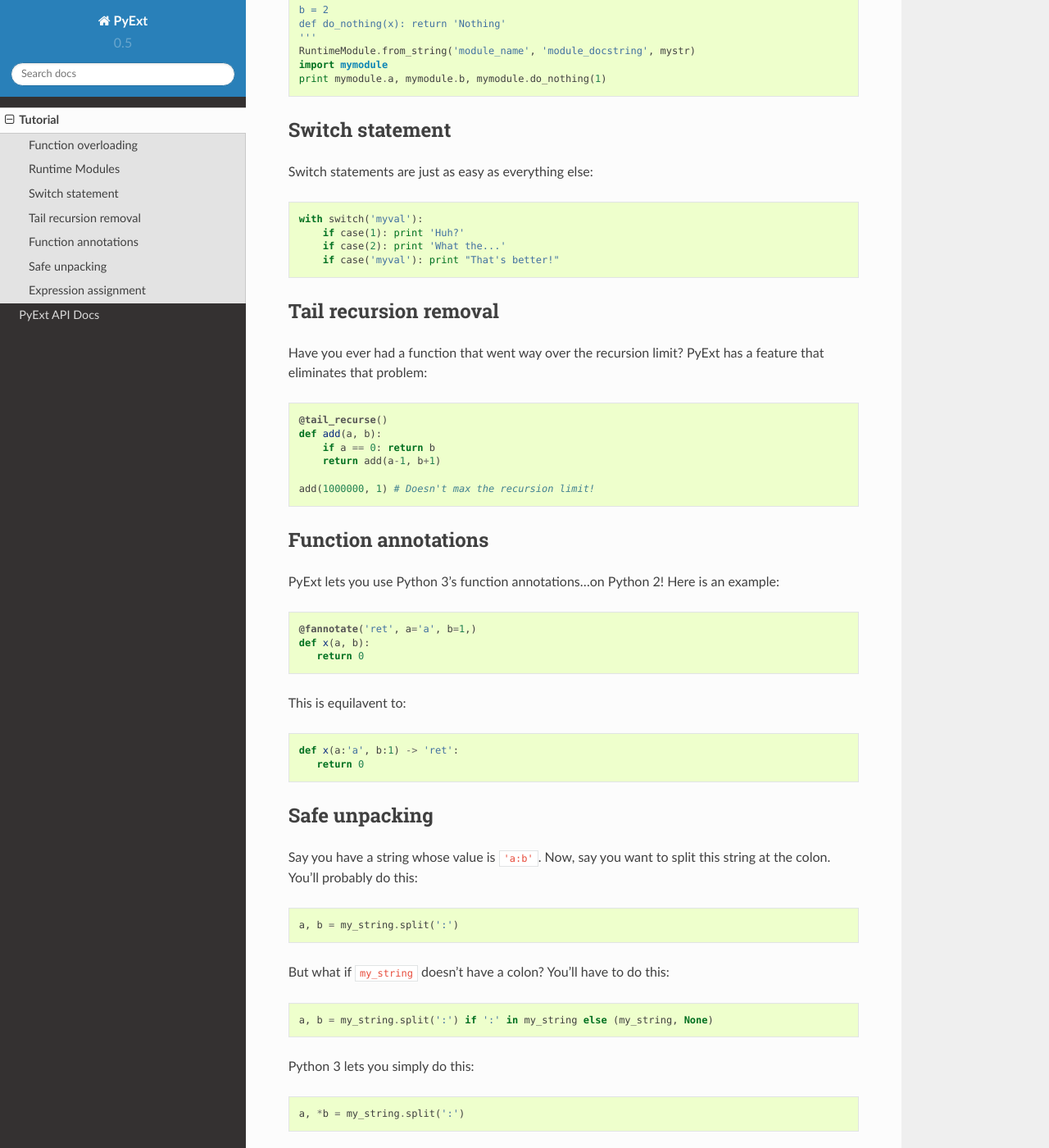
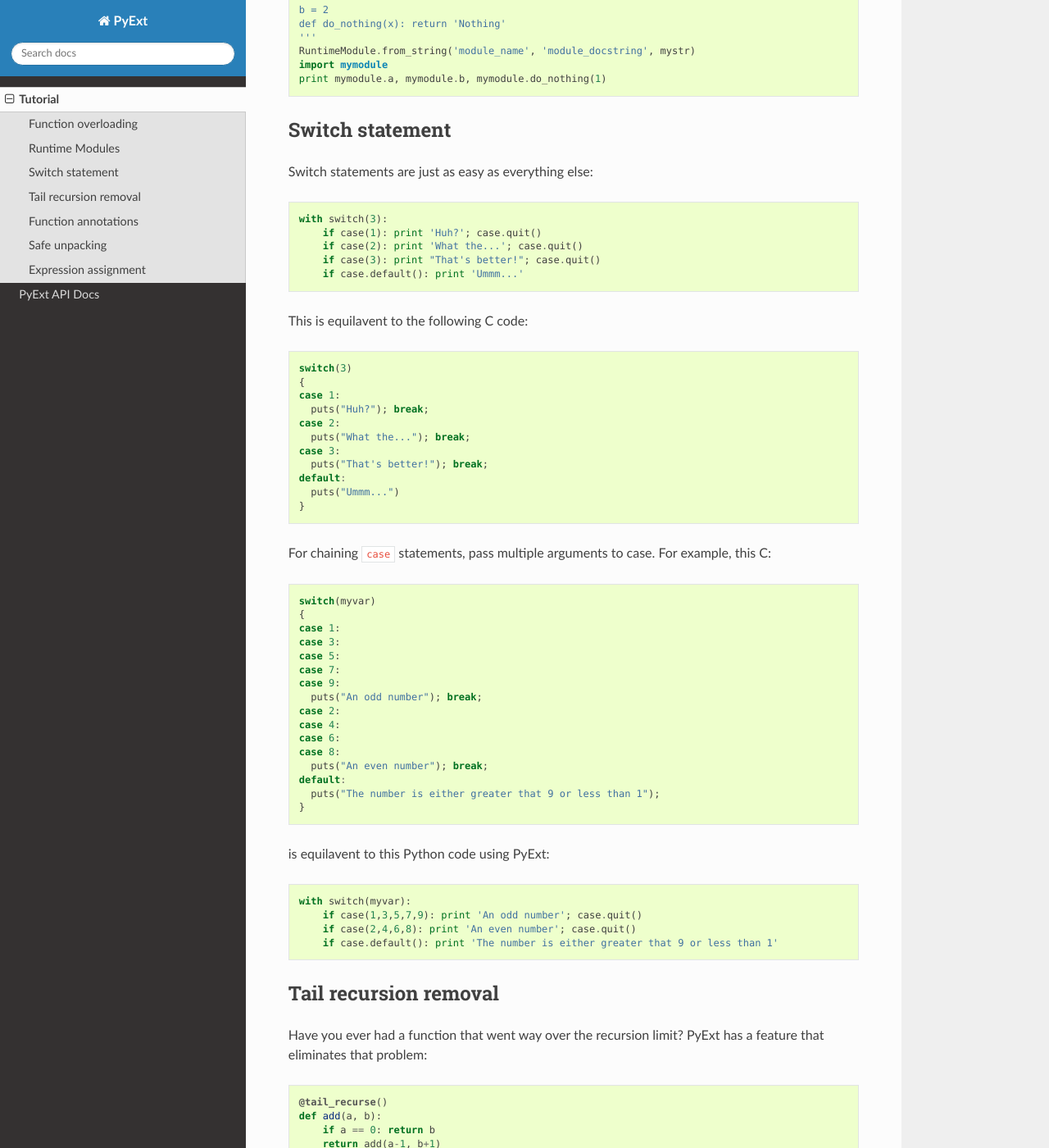
Before and after one commit to refi64/PyExt, a Sphinx documentation site: the page built from doc/source/tutorial.rst, in a window 1280 px wide and 1400 px high, scrolled down 1209 px. Shown: the whole window at 82% size. Built offline with Sphinx 7.4.7 and the Read the Docs theme 2.0.0, drawn with Linux system fonts in a browser that asks for light colours; the version number could not be read and is left out.

Commit message:
Improved assign and switch

```diff
--- a/README.rst
+++ b/README.rst
@@ -32,9 +32,10 @@
 Switch statement::
 
    with switch(1):
-       if case(0): print 'Awkward...'
+       if case(0): print 'Awkward...'; case.quit() # case.quit() is the same as break
        if case(2): print '???'
        if case(1): print 'Phew! It works!'
+       if case.default(): print 'Ummmm...'
 
 Function annotations::
 
--- a/doc/source/conf.py
+++ b/doc/source/conf.py
@@ -17,6 +17,8 @@
 # add these directories to sys.path here. If the directory is relative to the
 # documentation root, use os.path.abspath to make it absolute, like shown here.
 sys.path.insert(0, os.path.abspath('../..'))
+
+import pyext
 
 # -- General configuration -----------------------------------------------------
 
@@ -49,9 +51,9 @@
 #
 # The short X.Y version.
 
-version = '0.5'
+version = str(pyext.__version__)
 # The full version, including alpha/beta/rc tags.
-release = '0.5'
+release = version
 
 # The language for content autogenerated by Sphinx. Refer to documentation
 # for a list of supported languages.
@@ -251,11 +253,7 @@
         if name == 'pyext':
             obj.__doc__ = ''
             obj.RuntimeModule = obj._RuntimeModule
-            obj.overload = obj._overload
-            obj.switch = obj._switch
             obj.RuntimeModule.__name__ = 'RuntimeModule'
-            obj.overload.__name__ = 'overload'
-            obj.switch.__name__ = 'switch'
         elif hasattr(obj, '__orig_arg__'):
             signature = inspect.formatargspec(*obj.__orig_arg__)
         elif name == 'RuntimeModule':
--- a/doc/source/tutorial.rst
+++ b/doc/source/tutorial.rst
@@ -74,10 +74,57 @@
 
 .. code-block:: python
 
-   with switch('myval'):
-       if case(1): print 'Huh?'
-       if case(2): print 'What the...'
-       if case('myval'): print "That's better!"
+   with switch(3):
+       if case(1): print 'Huh?'; case.quit()
+       if case(2): print 'What the...'; case.quit()
+       if case(3): print "That's better!"; case.quit()
+       if case.default(): print 'Ummm...'
+
+This is equilavent to the following C code:
+
+.. code-block:: c
+
+   switch(3)
+   {
+   case 1:
+     puts("Huh?"); break;
+   case 2:
+     puts("What the..."); break;
+   case 3:
+     puts("That's better!"); break;
+   default:
+     puts("Ummm...")
+   }
+
+For chaining ``case`` statements, pass multiple arguments to case. For example, this C:
+
+.. code-block:: c
+
+   switch(myvar)
+   {
+   case 1:
+   case 3:
+   case 5:
+   case 7:
+   case 9:
+     puts("An odd number"); break;
+   case 2:
+   case 4:
+   case 6:
+   case 8:
+     puts("An even number"); break;
+   default:
+     puts("The number is either greater that 9 or less than 1");
+   }
+
+is equilavent to this Python code using PyExt:
+
+.. code-block:: python
+
+   with switch(myvar):
+       if case(1,3,5,7,9): print 'An odd number'; case.quit()
+       if case(2,4,6,8): print 'An even number'; case.quit()
+       if case.default(): print 'The number is either greater that 9 or less than 1'
 
 Tail recursion removal
 **********************
--- a/setup.py
+++ b/setup.py
@@ -3,11 +3,13 @@
 except ImportError:
     from distutils.core import setup
 
+import pyext
+
 with open('README.rst', 'r') as f:
     readme = f.read()
 
 setup(name='pyext',
-      version='0.5.1',
+      version=str(pyext.__version__),
       author='Ryan Gonzalez',
       author_email='kirbyfan64sos@gmail.com',
       py_modules=['pyext'],
```
Also changed, not shown: pyext.py (+48 -21 lines), 1 other file.
